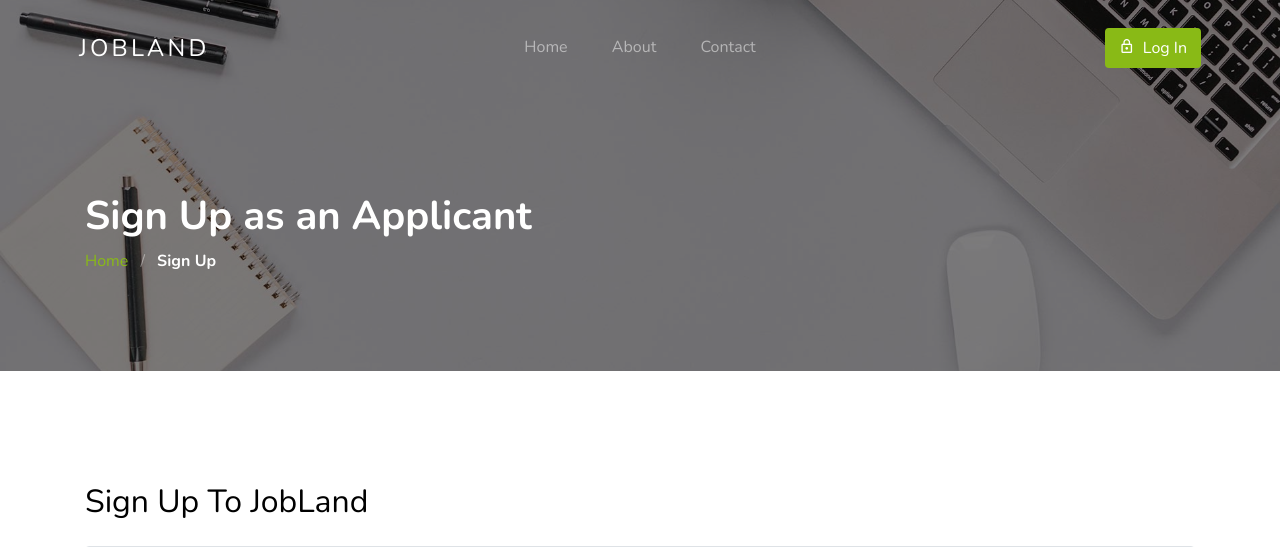
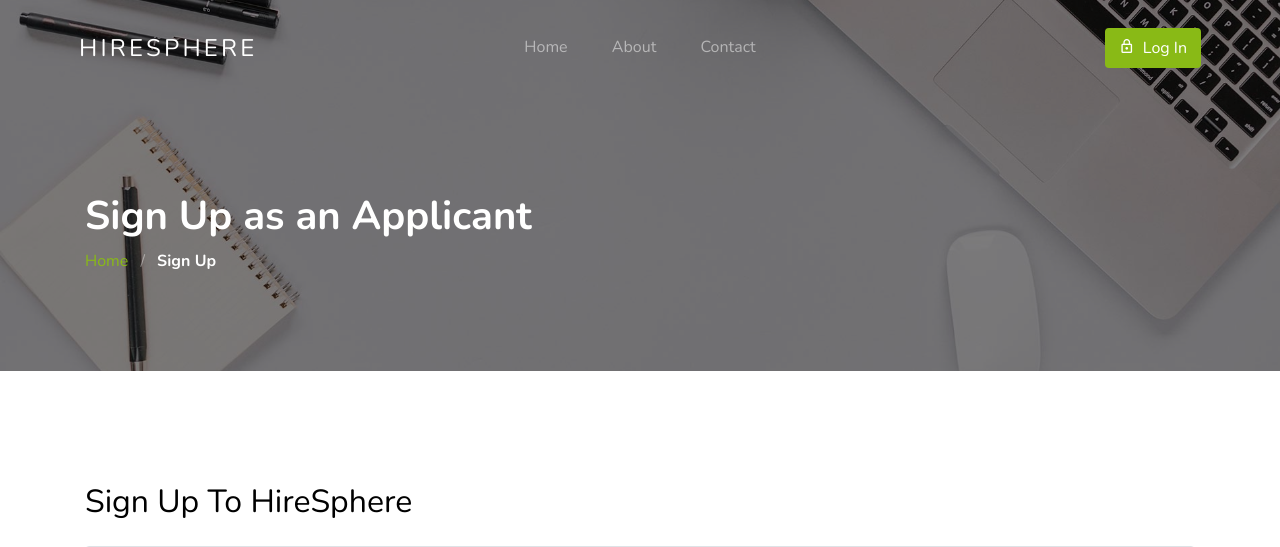
Before and after one commit to calebmayaka/HireSphere-Hiring-System, a Django app: page /account/applicant-registration in a window 1280 px wide. Shown: the top 547 px of the page. Run offline with Django 3.2, Linux system fonts and the light colour scheme; some libraries are stand-ins or nearby versions; some web fonts are replaced.

Commit message:
Update applicant-register.html

```diff
--- a/base/templates/user/applicant/applicant-register.html
+++ b/base/templates/user/applicant/applicant-register.html
@@ -9,7 +9,7 @@
 <header class="site-navbar mt-3">
     <div class="container-fluid">
         <div class="row align-items-center">
-            <div class="site-logo col-6"><a href="{% url 'home' %}">JobLand</a></div>
+            <div class="site-logo col-6"><a href="{% url 'home' %}">HireSphere</a></div>
 
             <nav class="mx-auto site-navigation">
                 <ul class="site-menu js-clone-nav d-none d-xl-block ml-0 pl-0">
@@ -51,7 +51,7 @@
     <div class="container">
         <div class="row">
             <div class="col-lg-12 mb-5">
-                <h2 class="mb-4">Sign Up To JobLand</h2>
+                <h2 class="mb-4">Sign Up To HireSphere</h2>
                 <form action="" class="p-4 border rounded" method="POST">
                     {% csrf_token %}
                     <div class="row form-group">
```
